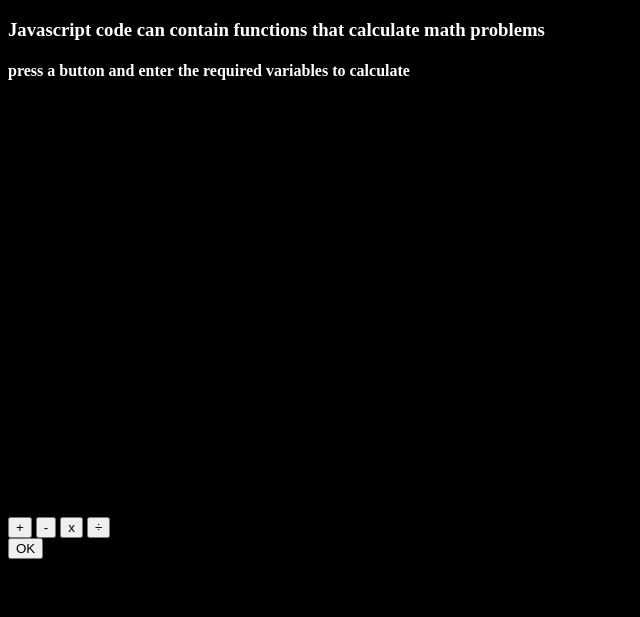
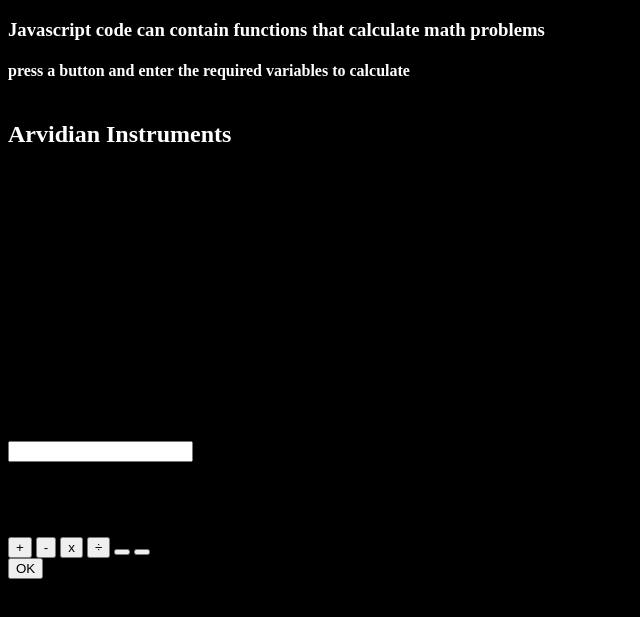
Before and after one commit to Arvidian64/javascript-calculator, a plain HTML site: page index.html in a window 1280 px wide. Shown: the part 61-678 px from the top of the page, without its empty margins (0-640 px from the left). Drawn offline with Linux system fonts and the light colour scheme; a script that the page names is missing.

Commit message:
Added a title

```diff
--- a/index.html
+++ b/index.html
@@ -14,9 +14,13 @@
 
     <div class="calculator">
         <div class="topBox">
-            <div class="title"></div>
+            <div class="title">
+                <h2>Arvidian Instruments</h2>
+            </div>
             <div class="calculation"></div>
-            <div class="numbers"></div>
+            <div class="numbers">
+                <input type="text"></input>
+            </div>
         </div>
         <div class="bottomBox">
             <div class="leftBox">
@@ -24,20 +28,8 @@
                 <button id="minusButton">-</button>
                 <button id="multiplyButton">x</button>
                 <button id="divideButton">÷</button>
-                <!-- replaced these divs with buttons <div id="addBox">
-                    <p>+</p>
-                </div>
-                <div id="minusBox">
-                    <p>-</p>
-                </div>
-                <div id="multiplyBox">
-                    <p>x</p>
-                </div>
-                <div id="divideBox">
-                    <p></p>
-                </div> -->
-                <div></div>
-                <div></div>
+                <button></button>
+                <button></button>
             </div>
             <button class="okButton">OK</button>
         </div>
```
